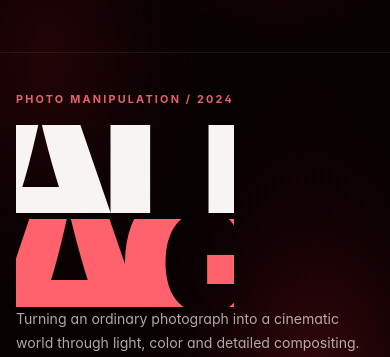
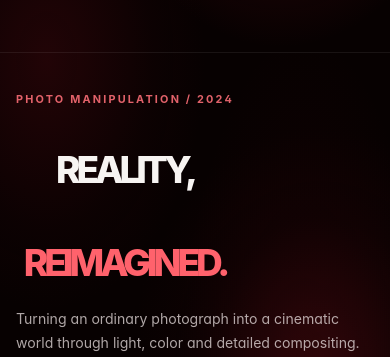
Before and after one commit to SubhajitDesigns/subhajit-portfolio-2.0, a React (Vite) app: page / in a window 390 px wide. Shown: the part 3620-3977 px from the top of the page. Built offline with nearby package versions, Linux system fonts and the light colour scheme.

Commit message:
Improve mobile performance and reduce GPU workload

```diff
--- a/src/components/WarpText.css
+++ b/src/components/WarpText.css
@@ -26,3 +26,13 @@
   text-align: center;
   white-space: pre-line;
 }
+
+
+/* Lightweight static typography on phones; the WebGL effect is desktop-only. */
+@media (max-width: 767px), (pointer: coarse) {
+  .warp-text__fallback {
+    font-size: clamp(2rem, 9.5vw, 4.5rem) !important;
+    letter-spacing: -0.11em !important;
+    line-height: 0.9 !important;
+  }
+}
```
